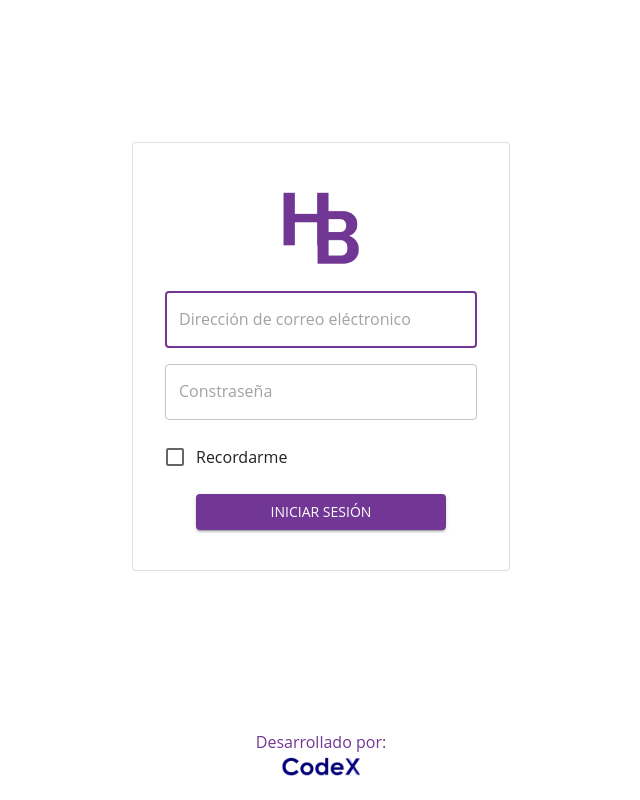
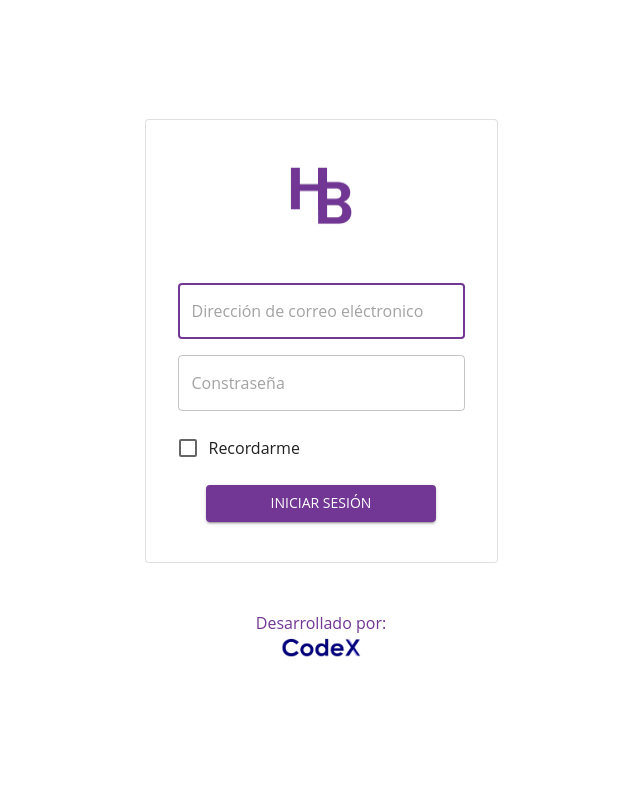
Before and after one commit to DomeNieto/HealthyBites-app-web, a React (Vite) app: page / in a window 1280 px wide. Shown: the whole page, without its empty margins (319-959 px from the left). Built offline with nearby package versions, Linux system fonts and the light colour scheme.

Commit message:
feat(): Add footer in Login page and delete to app general layout.

```diff
--- a/src/App.tsx
+++ b/src/App.tsx
@@ -5,7 +5,6 @@ import { store } from "./store/store";
 import Router from "./pages/router/Router";
 import { Box, ThemeProvider } from "@mui/material";
 import theme from "./themes/CustomTheme";
-import Footer from "./components/layout/Footer";
 
 function App() {
   return (
@@ -20,15 +19,13 @@ function App() {
         >
           <Box
             sx={{
-              flexGrow: 1, // Ocupa el espacio vertical disponible
-              display: "flex", // Necesario para que height: 100% funcione en hijos
-              flexDirection: "column", // Apila el contenido del router verticalmente
+              flexGrow: 1,
+              display: "flex",
+              flexDirection: "column",
             }}
           >
-            <Router /> {/* AdminGuard será renderizado aquí dentro */}
+            <Router />
           </Box>
-
-          <Footer />
         </Box>
       </ThemeProvider>
     </Provider>
--- a/src/pages/login/LoginPage.tsx
+++ b/src/pages/login/LoginPage.tsx
@@ -1,19 +1,19 @@
-import { Box, Card, Container, Theme } from "@mui/material";
+import { Box, Card, Theme } from "@mui/material";
 import LoginForm from "../../components/login-form/LoginForm";
+import Footer from "../../components/layout/Footer";
 
 const LoginPage = () => {
   return (
-    <Container maxWidth={false} sx={signInContainer}>
+    <Box sx={outerWrapper}>
+      <Box sx={innerWrapper}>
         <Card variant="outlined" sx={cardStyle}>
           <Box
             sx={{
-            flex: 1,
               display: "flex",
               alignItems: "center",
               justifyContent: "center",
-            justifySelf: "center",
-            verticalAlign: "center",
               flexDirection: "column",
+              marginBottom: 4,
             }}
           >
             <img
@@ -24,29 +24,37 @@ const LoginPage = () => {
           </Box>
           <LoginForm />
         </Card>
-    </Container>
+
+        <Box sx={{ marginTop: 4 }}>
+          <Footer />
+        </Box>
+      </Box>
+    </Box>
   );
 };
 
-const cardStyle = () => ({
-  display: "flex",
-  flexDirection: "column",
-  alignSelf: "center",
-  width: "50%",
-  padding: "8px",
-  paddingTop: "40px",
-  paddingBottom: "40px",
-  gap: "24px",
-  minWidth: 335,
-});
-
-const signInContainer = (theme: Theme) => ({
-  flexGrow: 1,
-  width: "60vw",
+const outerWrapper = (theme: Theme) => ({
+  minHeight: "100vh",
   display: "flex",
   alignItems: "center",
   justifyContent: "center",
   backgroundColor: theme.palette.background.default,
 });
 
+const innerWrapper = {
+  display: "flex",
+  flexDirection: "column",
+  alignItems: "center",
+};
+
+const cardStyle = {
+  width: "50%",
+  padding: "40px 8px",
+  gap: "24px",
+  minWidth: 335,
+  display: "flex",
+  flexDirection: "column",
+  alignItems: "center",
+};
+
 export default LoginPage;
```
Lines whose indentation alone changed are shown as unchanged.
